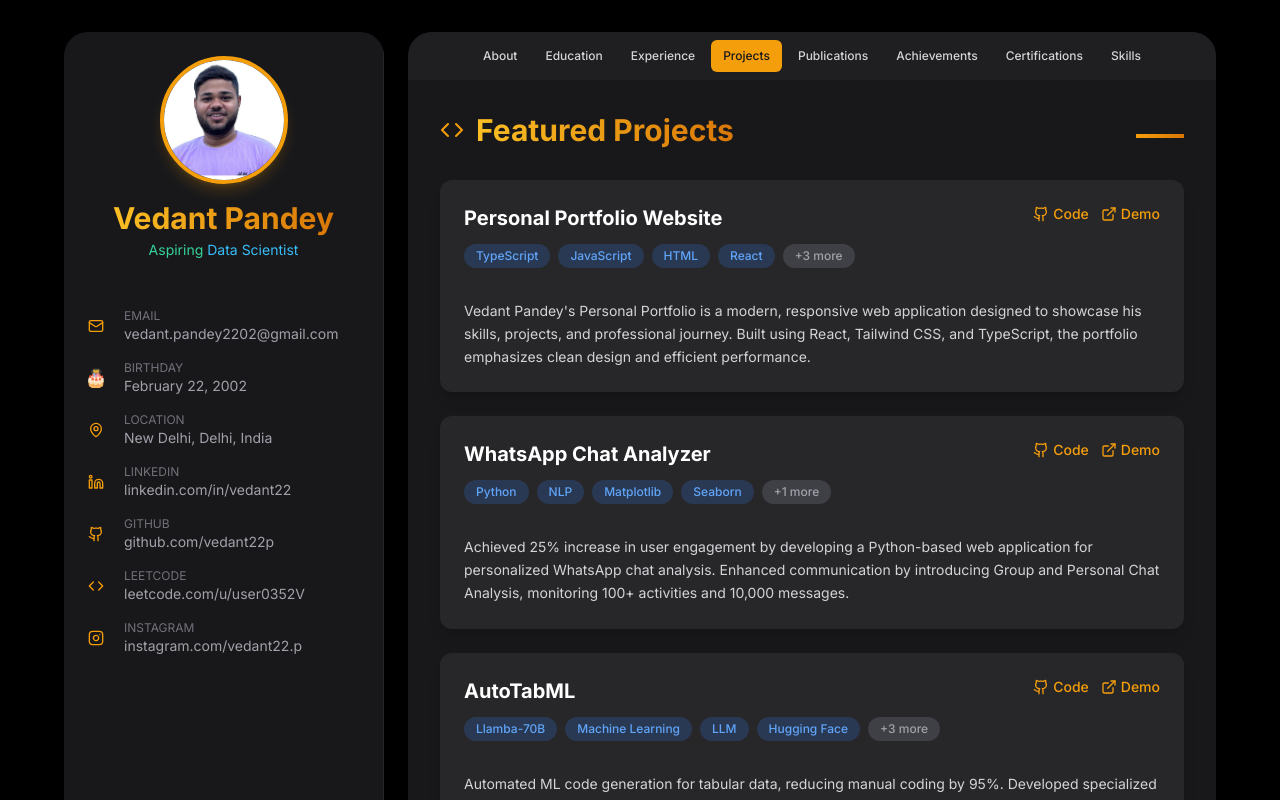
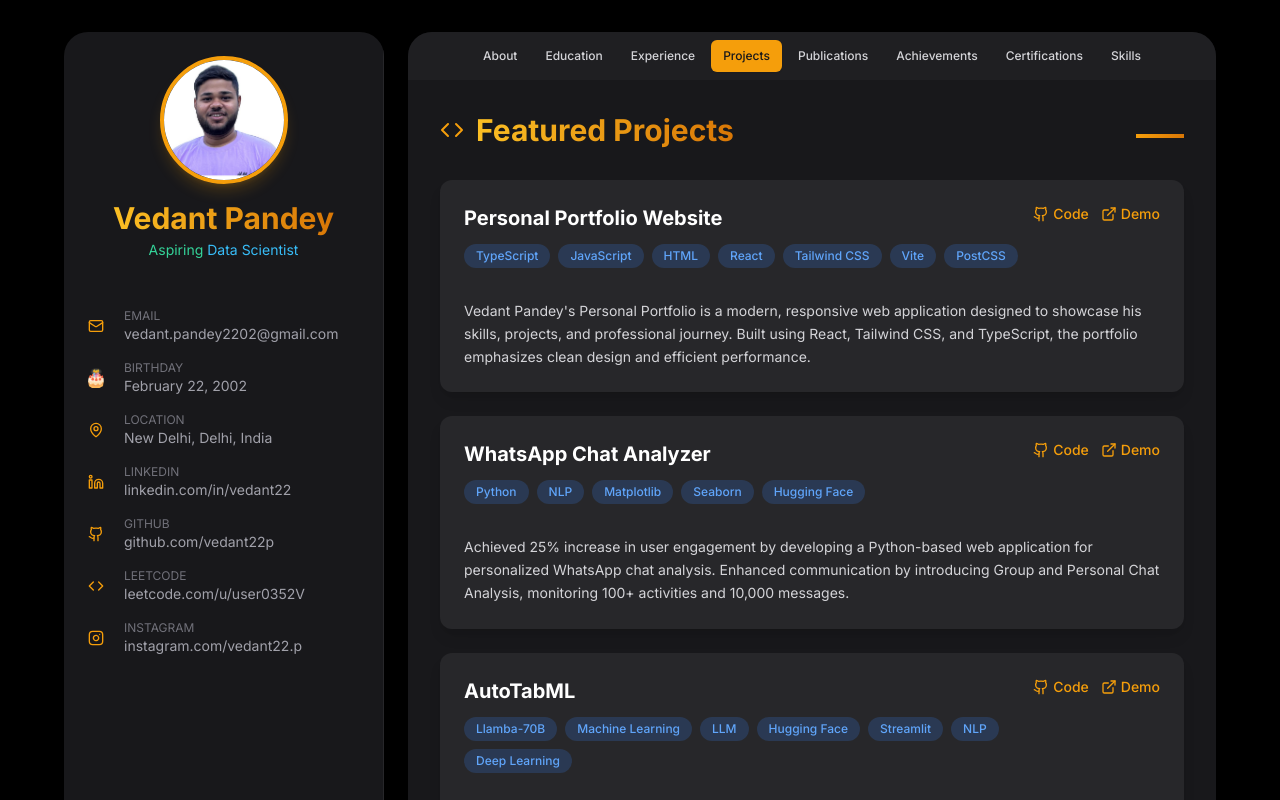
Before and after one commit to vedant22p/portfolio-website, a Next.js app: page / in a window 1280 px wide. Both pictures are taken after a click on the button "Projects". Shown: the top 800 px of the page. Built offline with nearby package versions, Linux system fonts and the light colour scheme.

Commit message:
Update projects-section.tsx

```diff
--- a/components/sections/projects-section.tsx
+++ b/components/sections/projects-section.tsx
@@ -129,7 +129,7 @@ export default function ProjectsSection() {
                       {project.title}
                     </h3>
                     <div className="flex flex-wrap gap-2 mb-4">
-                      {project.technologies.slice(0, 4).map((tech, idx) => (
+                      {project.technologies.map((tech, idx) => (
                         <span
                           key={idx}
                           className="text-xs bg-blue-500/20 text-blue-400 px-3 py-1 rounded-full font-medium"
@@ -137,11 +137,6 @@ export default function ProjectsSection() {
                           {tech}
                         </span>
                       ))}
-                      {project.technologies.length > 4 && (
-                        <span className="text-xs bg-zinc-700 text-zinc-400 px-3 py-1 rounded-full font-medium">
-                          +{project.technologies.length - 4} more
-                        </span>
-                      )}
                     </div>
                   </div>
                   <div className="flex space-x-3">
```
